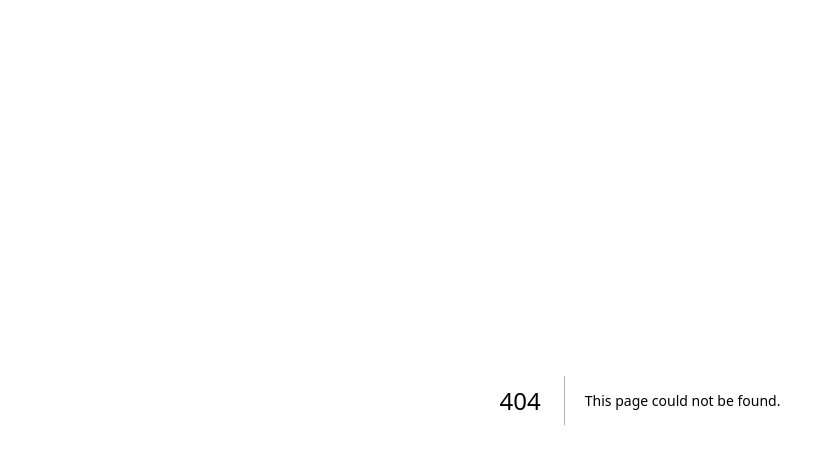
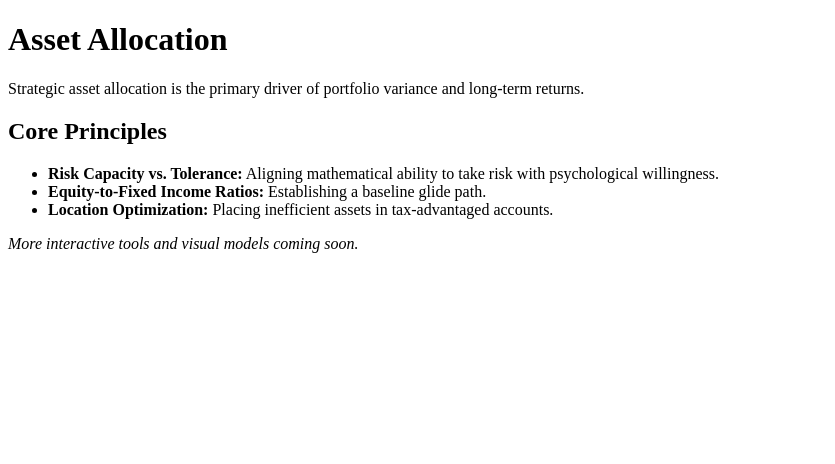
Before and after one commit to aa3682/diy-wealth-framework, a Next.js app: page /asset-allocation in a window 1280 px wide. Before the commit this address had no page. Shown: the top 464 px of the page, without its empty margins (0-835 px from the left). Built offline with nearby package versions, Linux system fonts and the light colour scheme.

Commit message:
Create asset-allocation.mdx

```diff
--- /dev/null
+++ b/pages/asset-allocation.mdx
@@ -0,0 +1,11 @@
+# Asset Allocation
+
+Strategic asset allocation is the primary driver of portfolio variance and long-term returns.
+
+## Core Principles
+
+- **Risk Capacity vs. Tolerance:** Aligning mathematical ability to take risk with psychological willingness.
+- **Equity-to-Fixed Income Ratios:** Establishing a baseline glide path.
+- **Location Optimization:** Placing inefficient assets in tax-advantaged accounts.
+
+*More interactive tools and visual models coming soon.*
```
